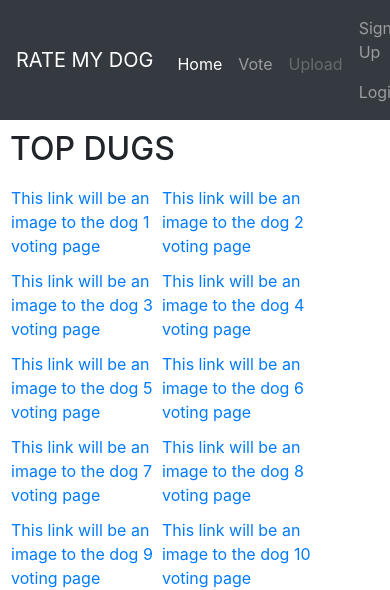
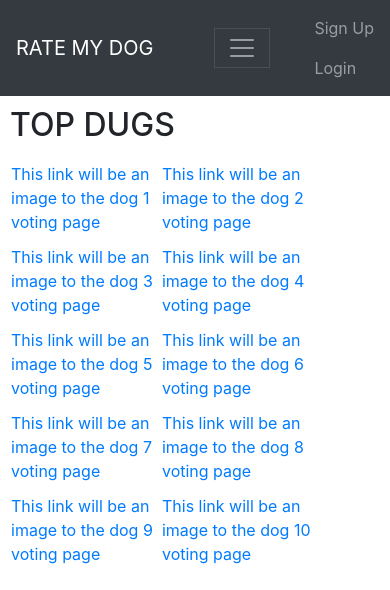
Before and after one commit to ross-boyd/WAD2-Group, a Django app: page / in a window 390 px wide; the page is wider, and only the part inside the window is pictured. Shown: the top 590 px of that part. Run offline with Django 3.2, Linux system fonts and the light colour scheme; some libraries are stand-ins or nearby versions.

Commit message:
Updated the nav-bar to be responsive af

```diff
--- a/ratemydog/templates/base.html
+++ b/ratemydog/templates/base.html
@@ -1,5 +1,6 @@
 <!DOCTYPE html>
 <html lang="en">
+
 <head>
     <title>RATE MY DUG</title>
     <meta charset="utf-8">
@@ -7,25 +8,35 @@
 
     {% load staticfiles %}
     <link rel="stylesheet" href="{% static 'bestboy/css/style.css' %}" rel="stylesheet" />
-    <link rel="stylesheet" href="https://stackpath.bootstrapcdn.com/bootstrap/4.3.1/css/bootstrap.min.css" integrity="sha384-ggOyR0iXCbMQv3Xipma34MD+dH/1fQ784/j6cY/iJTQUOhcWr7x9JvoRxT2MZw1T" crossorigin="anonymous">
+    <link rel="stylesheet" href="https://stackpath.bootstrapcdn.com/bootstrap/4.3.1/css/bootstrap.min.css" integrity="sha384-ggOyR0iXCbMQv3Xipma34MD+dH/1fQ784/j6cY/iJTQUOhcWr7x9JvoRxT2MZw1T"
+        crossorigin="anonymous">
 
     {% load socialaccount %}
-    <script src="https://code.jquery.com/jquery-3.2.1.slim.min.js" integrity="sha384-KJ3o2DKtIkvYIK3UENzmM7KCkRr/rE9/Qpg6aAZGJwFDMVNA/GpGFF93hXpG5KkN" crossorigin="anonymous"></script>
-<script src="https://cdnjs.cloudflare.com/ajax/libs/popper.js/1.12.9/umd/popper.min.js" integrity="sha384-ApNbgh9B+Y1QKtv3Rn7W3mgPxhU9K/ScQsAP7hUibX39j7fakFPskvXusvfa0b4Q" crossorigin="anonymous"></script>
-<script src="https://maxcdn.bootstrapcdn.com/bootstrap/4.0.0/js/bootstrap.min.js" integrity="sha384-JZR6Spejh4U02d8jOt6vLEHfe/JQGiRRSQQxSfFWpi1MquVdAyjUar5+76PVCmYl" crossorigin="anonymous"></script>
+    <script src="https://code.jquery.com/jquery-3.2.1.slim.min.js" integrity="sha384-KJ3o2DKtIkvYIK3UENzmM7KCkRr/rE9/Qpg6aAZGJwFDMVNA/GpGFF93hXpG5KkN"
+        crossorigin="anonymous"></script>
+    <script src="https://cdnjs.cloudflare.com/ajax/libs/popper.js/1.12.9/umd/popper.min.js" integrity="sha384-ApNbgh9B+Y1QKtv3Rn7W3mgPxhU9K/ScQsAP7hUibX39j7fakFPskvXusvfa0b4Q"
+        crossorigin="anonymous"></script>
+    <script src="https://maxcdn.bootstrapcdn.com/bootstrap/4.0.0/js/bootstrap.min.js" integrity="sha384-JZR6Spejh4U02d8jOt6vLEHfe/JQGiRRSQQxSfFWpi1MquVdAyjUar5+76PVCmYl"
+        crossorigin="anonymous"></script>
 </head>
+
 <body>
 
-<nav class="navbar navbar-dark navbar-expand bg-dark">
-    <div class="container-fluid">
-            <a class="navbar-brand" href="{% url 'home' %}">RATE MY DOG</a>
-        <ul class="navbar-nav mr-auto mt-2 mt-lg-0">
+    <nav class="navbar navbar-expand-md navbar-dark bg-dark sticky-top">
+        <div class="container-fluid"><a class="navbar-brand" href="{% url 'home' %}">RATE MY DOG</a>
+
+            <button class="navbar-toggler" data-toggle="collapse" data-target="#collapse_target">
+                <span class="navbar-toggler-icon"></span>
+            </button>
+
+            <div class="collapse navbar-collapse" id="collapse_target">
+                <ul class="navbar-nav">
                     <li class="nav-item"><a class="nav-link" href="{% url 'home' %}">Home</a></li>
                     <li class="nav-item"><a class="nav-link" href="{% url 'vote' %}">Vote</a></li>
                     <li class="nav-item"><a class="nav-link disabled" href="#">Upload</a></li>
                 </ul>
+            </div>
                 <ul class="nav navbar-nav navbar-right">
-
                     {% if user.is_authenticated %}
                     <li class="nav-item"><a class="nav-link disabled" href="#"> Profile</a></li>
                     <li class="nav-item"><a class="nav-link" href="{% url 'account_logout' %}"> Log out</a></li>
@@ -34,6 +45,7 @@
                     <li class="nav-item"><a class="nav-link" href="{% url 'account_login' %}">Login</a></li>
                     {% endif %}
                 </ul>
+            <!-- placing </div> here will contain all elements collapse and move the sign up and login buttons to the left-->
         </div>
     </nav>
 
@@ -56,14 +68,15 @@
     </div>
 </footer> -->
     <script>
-    $(document).ready(function(){
+        $(document).ready(function () {
             $('[data-toggle="tooltip"]').tooltip();
             var pathname = window.location.pathname;
             console.log(pathname);
-	    $('a[href="'+pathname+'"]').parent().addClass('active');
+            $('a[href="' + pathname + '"]').parent().addClass('active');
         })
 
     </script>
 
 </body>
+
 </html>
```
Lines whose indentation alone changed are shown as unchanged.
